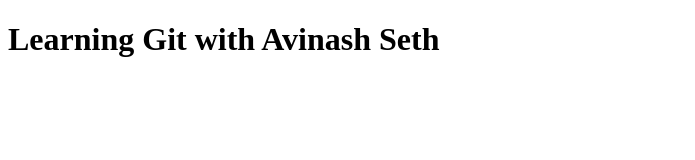
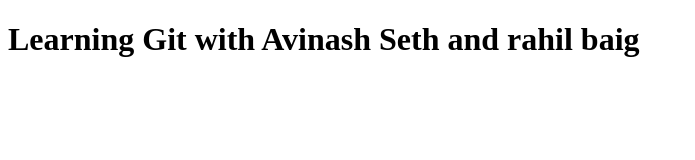
Before and after one commit to avinashseth/learning-git-now, a plain HTML site: page index.html in a window 1280 px wide. Shown: the whole page, without its empty margins (0-695 px from the left). Drawn offline with Linux system fonts and the light colour scheme.

Commit message:
added name of rahil

```diff
--- a/index.html
+++ b/index.html
@@ -7,6 +7,6 @@
     <title>Learning Git with Avinash</title>
 </head>
 <body>
-    <h1>Learning Git with Avinash Seth</h1>
+    <h1>Learning Git with Avinash Seth and rahil baig</h1>
 </body>
 </html>
```
